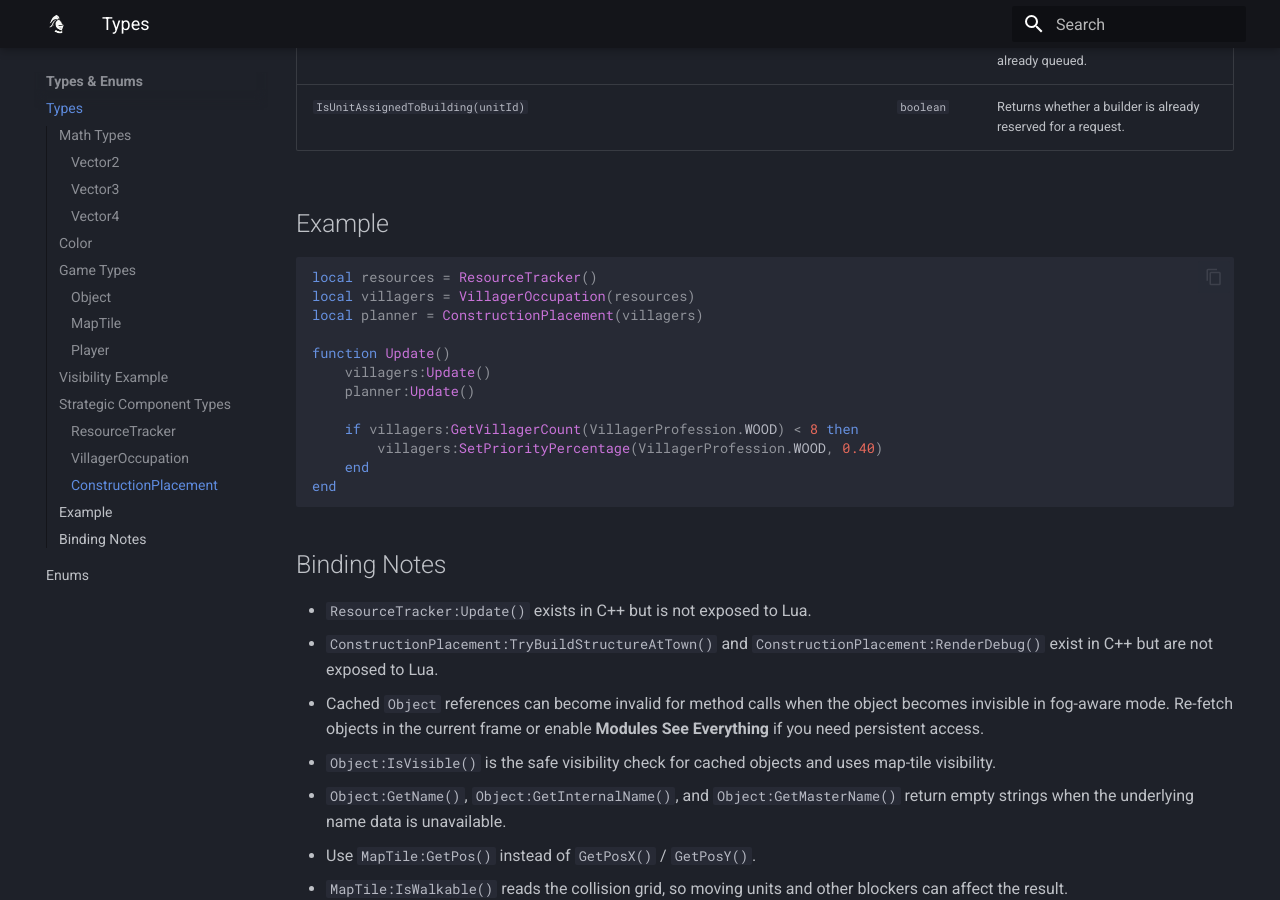
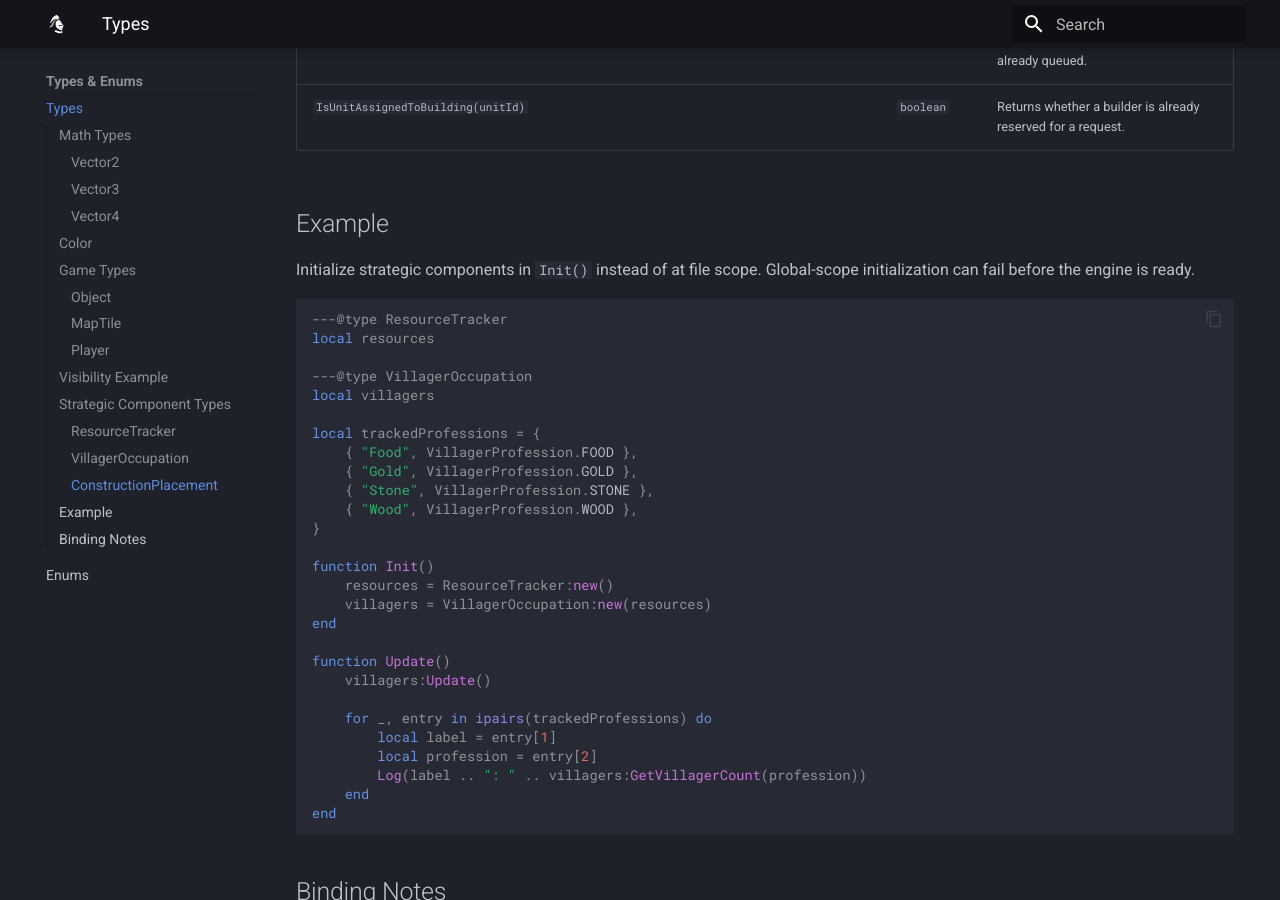
Before and after one commit to aoe2control/aoe2control.github.io, an MkDocs documentation site: the page built from docs/types.md, in a window 1280 px wide and 900 px high, scrolled down 9563 px. Built offline with MkDocs 1.6.1 and Material for MkDocs 9.7.7, drawn with Linux system fonts in a browser that asks for light colours.

Commit message:
Fixed StrategicComponents example snippet

````diff
--- a/docs/types.md
+++ b/docs/types.md
@@ -265,17 +265,34 @@ end
 
 ## Example
 
+Initialize strategic components in `Init()` instead of at file scope. Global-scope initialization can fail before the engine is ready.
+
 ```lua
-local resources = ResourceTracker()
-local villagers = VillagerOccupation(resources)
-local planner = ConstructionPlacement(villagers)
+---@type ResourceTracker
+local resources
+
+---@type VillagerOccupation
+local villagers
+
+local trackedProfessions = {
+    { "Food", VillagerProfession.FOOD },
+    { "Gold", VillagerProfession.GOLD },
+    { "Stone", VillagerProfession.STONE },
+    { "Wood", VillagerProfession.WOOD },
+}
+
+function Init()
+    resources = ResourceTracker:new()
+    villagers = VillagerOccupation:new(resources)
+end
 
 function Update()
     villagers:Update()
-    planner:Update()
 
-    if villagers:GetVillagerCount(VillagerProfession.WOOD) < 8 then
-        villagers:SetPriorityPercentage(VillagerProfession.WOOD, 0.40)
+    for _, entry in ipairs(trackedProfessions) do
+        local label = entry[1]
+        local profession = entry[2]
+        Log(label .. ": " .. villagers:GetVillagerCount(profession))
     end
 end
 ```
````
